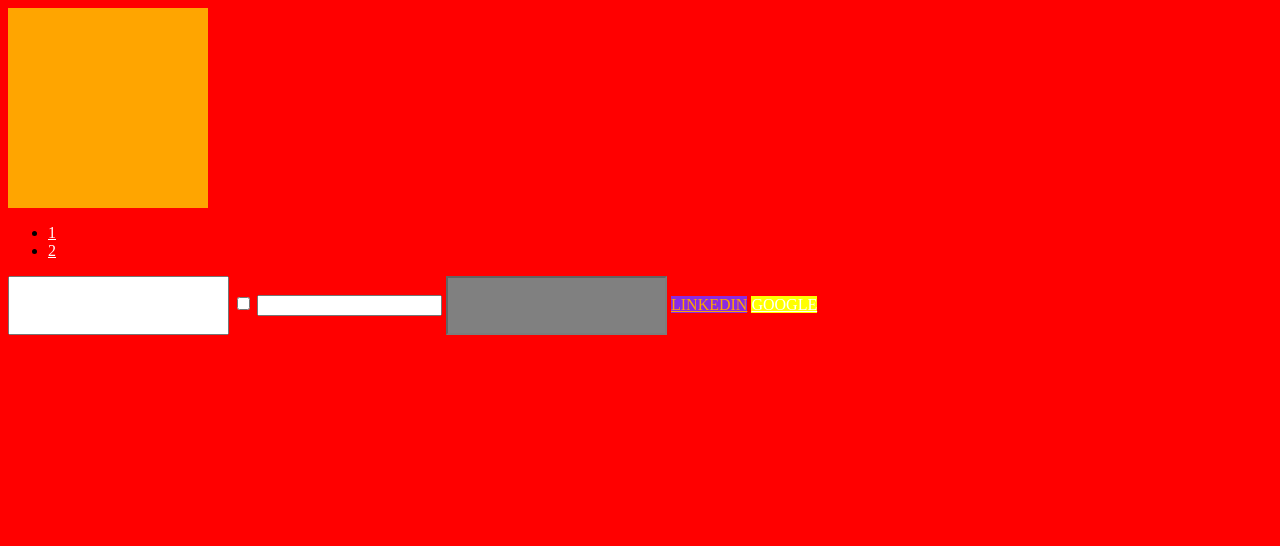
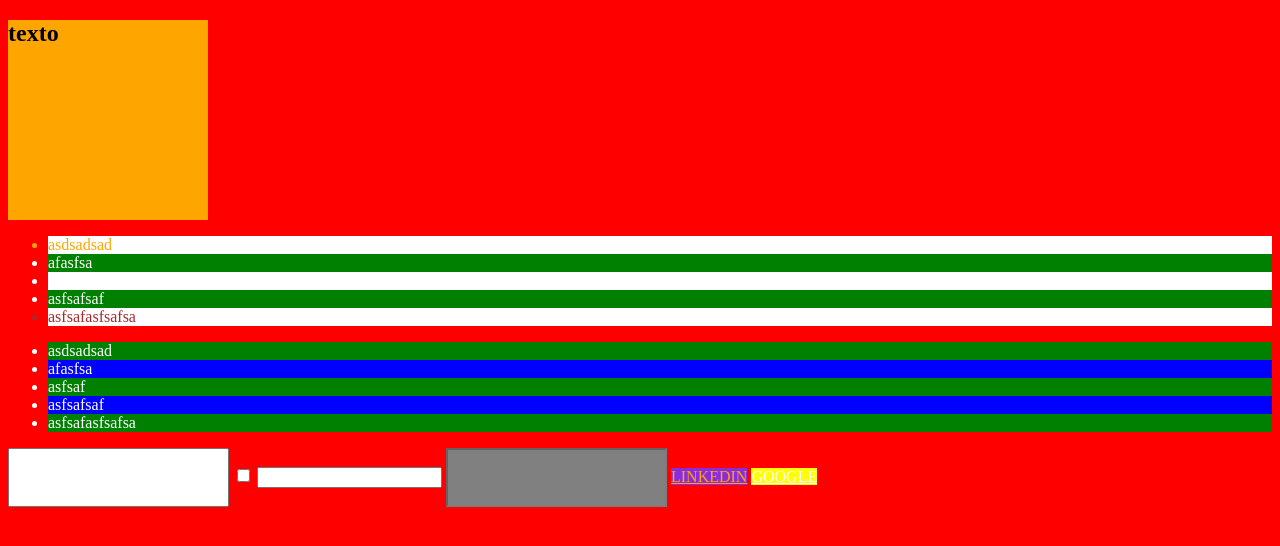
Before and after one commit to linder3hs/CodigoFront12, a plain HTML site: page semana-2/martes/index.html in a window 1280 px wide. Drawn offline with Linux system fonts and the light colour scheme.

Commit message:
se agrego cambios

```diff
--- a/semana-2/martes/index.html
+++ b/semana-2/martes/index.html
@@ -18,8 +18,12 @@
             background: orange;
         }
 
-        ul a {
+        ul li {
             color: white;
+        }
+
+        ul li:hover {
+            font-size: 40px;
         }
 
         /*SELECTORES POR ATRIBUTO*/
@@ -40,14 +44,71 @@
             color: white;
             background: yellow;
         }
+
+        /*PSEUDO - CLASES*/
+        .box:hover {
+            /*aca puedes poner cualquier estilo*/
+            background: blueviolet;
+        }
+
+        .box:hover h2 {
+            color: white;
+        }
+
+        input:focus {
+            outline: none;
+            box-shadow: 0 0 10px blue;
+        }
+
+        ul.one li:first-child {
+            color: brown;
+        }
+
+        ul.one li:last-child {
+            color: brown;
+        }
+
+        ul.one li:nth-child(1) {
+            color: orange;
+        }
+
+        ul.one li:nth-child(odd) {
+            background: white;
+        }
+
+        ul.one li:nth-child(even) {
+            background: green;
+        }
     </style>
 </head>
 
 <body>
-    <div class="box"></div>
-    <ul>
-        <li><a href="">1</a></li>
-        <li><a href="">2</a></li>
+    <div class="box">
+        <h2>texto</h2>
+    </div>
+    <ul class="one">
+        <li>asdsadsad</li>
+        <li>afasfsa</li>
+        <li>asfsaf</li>
+        <li>asfsafsaf</li>
+        <li>asfsafasfsafsa</li>
+    </ul>
+
+    <style>
+        .two li:nth-child(2n+2) {
+            background: blue;
+        }
+
+        .two li:nth-child(2n+1) {
+            background: green;
+        }
+    </style>
+    <ul class="two">
+        <li>asdsadsad</li>
+        <li>afasfsa</li>
+        <li>asfsaf</li>
+        <li>asfsafsaf</li>
+        <li>asfsafasfsafsa</li>
     </ul>
 
     <input type="text">
```
